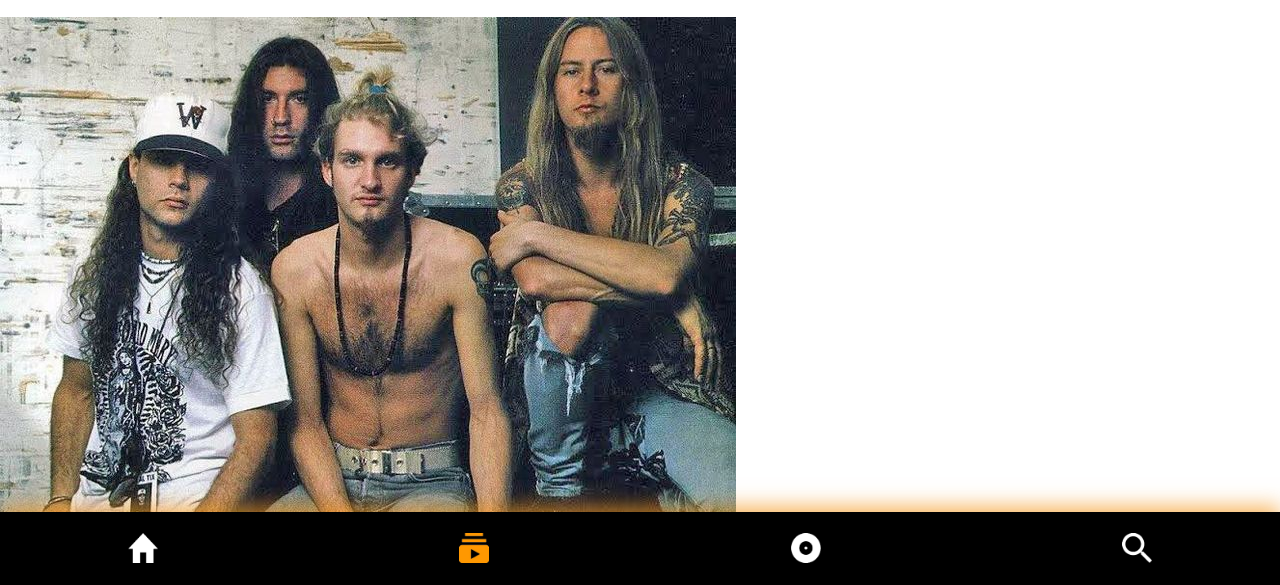
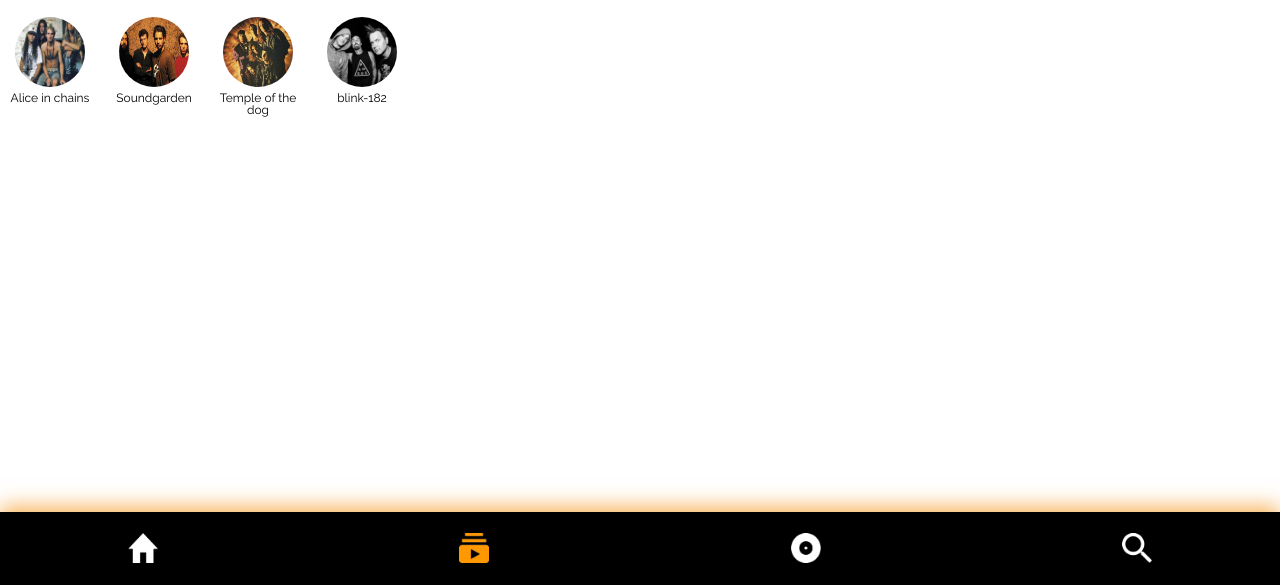
Before and after one commit to brunoannunciato/backstage-uam, a website: page src/pages/programas.html in a window 1280 px wide. Shown: the part 213-798 px from the top of the page. Drawn offline with nearby package versions, Linux system fonts and the light colour scheme; files that its build step writes are made by us from their sources.

Commit message:
[Update] estilização página de programas

```diff
--- a/src/styles/style.scss
+++ b/src/styles/style.scss
@@ -32,3 +32,28 @@
         }
     }
 }
+
+.programas{
+    .slider{
+        .banda{
+            width: 100px;
+            height: 150px;
+            display: inline-block;
+            overflow-x: scroll;
+
+            img{
+                width: 70px;
+                height: 70px;
+                border-radius: 100%;
+                display: block;
+                margin: 0 auto 5px;;
+            }
+
+            .band-title{
+                font-family: 'Raleway', sans-serif;
+                font-size: .75em;
+                text-align: center;
+            }
+        }
+    }
+}
```
